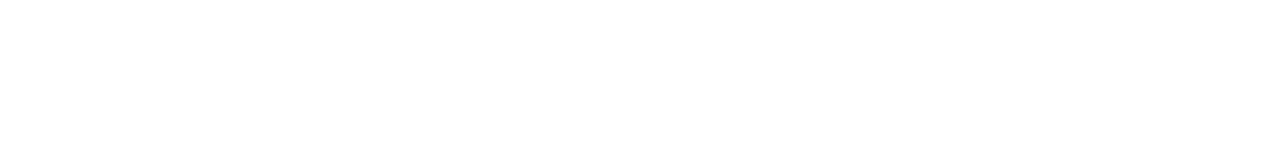
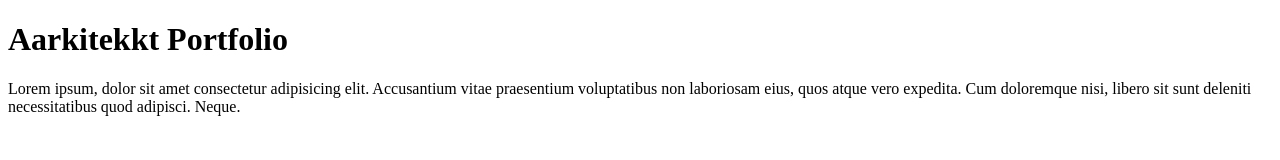
Before and after one commit to aarkitekkt/aarkitekkt.github.io, a plain HTML site: page index.html in a window 1280 px wide. Drawn offline with Linux system fonts and the light colour scheme.

Commit message:
added content

```diff
--- a/index.html
+++ b/index.html
@@ -9,8 +9,11 @@
 </head>
 
 <body>
+    <h1> Aarkitekkt Portfolio</h1>
 
-
+    <p>Lorem ipsum, dolor sit amet consectetur adipisicing elit. Accusantium vitae praesentium voluptatibus non
+        laboriosam eius, quos atque vero expedita. Cum doloremque nisi, libero sit sunt deleniti necessitatibus quod
+        adipisci. Neque.</p>
 </body>
 
 </html>
```
